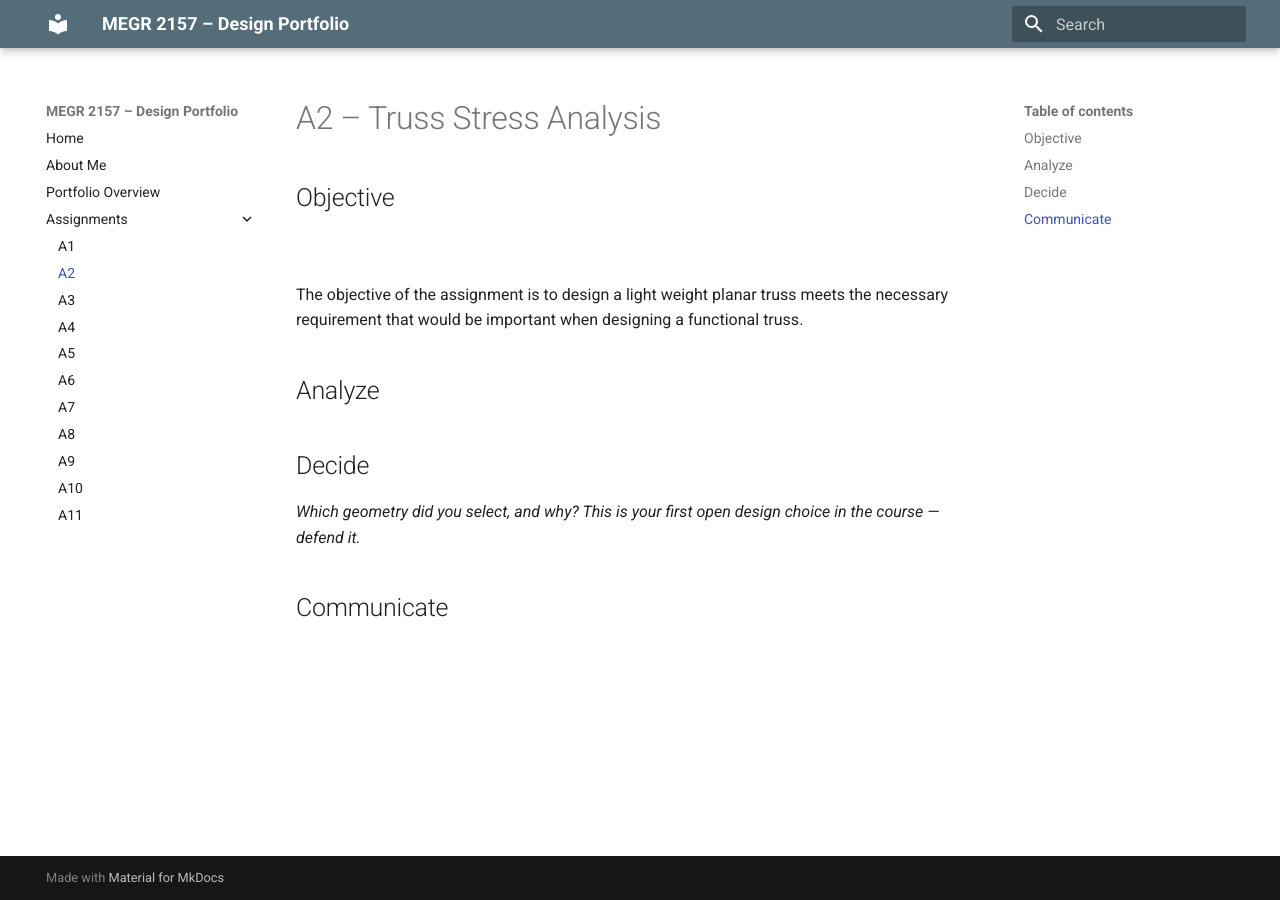
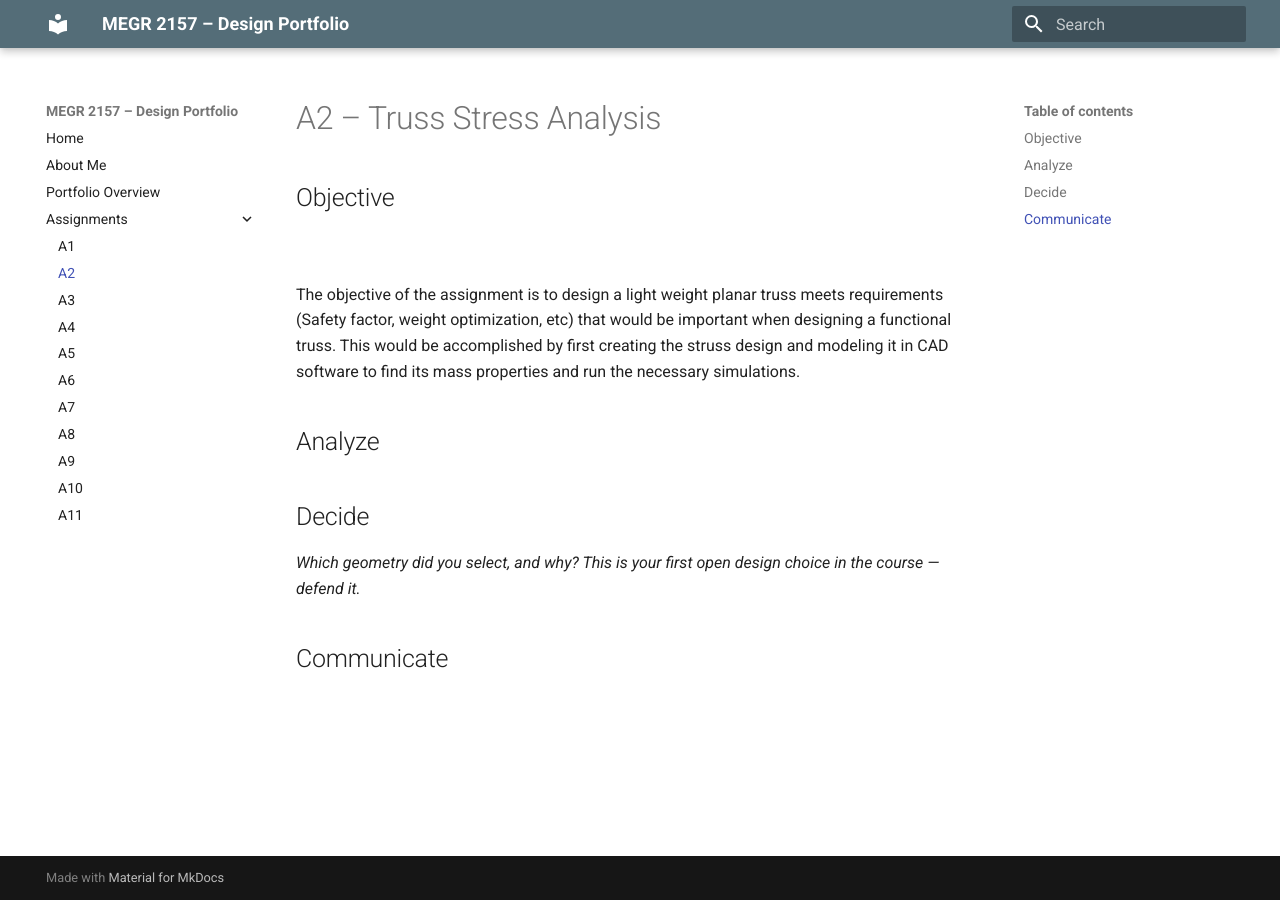
Before and after one commit to ajchiocca/megr2157-portfolio, an MkDocs documentation site: the page built from docs/assignments/A02/index.md, in a window 1280 px wide. Built offline with MkDocs 1.6.1 and Material for MkDocs 9.7.7, drawn with Linux system fonts in a browser that asks for light colours.

Commit message:
Clarify assignment objective for truss design
Expanded the objective description to include safety factor and weight optimization.

```diff
--- a/docs/assignments/A02/index.md
+++ b/docs/assignments/A02/index.md
@@ -3,7 +3,7 @@
 ## Objective
 <br>
 <br>
-The objective of the assignment is to design a light weight planar truss meets the necessary requirement that would be important when designing a functional truss.
+The objective of the assignment is to design a light weight planar truss meets requirements (Safety factor, weight optimization, etc) that would be important when designing a functional truss. This would be accomplished by first creating the struss design and modeling it in CAD software to find its mass properties and run the necessary simulations.
 
 
 ## Analyze
```
